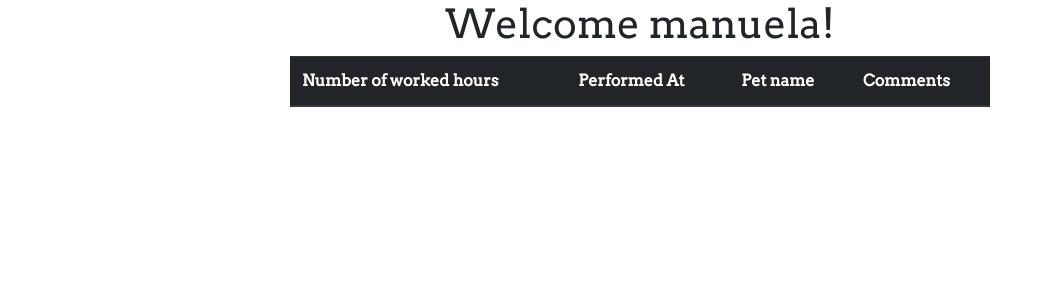
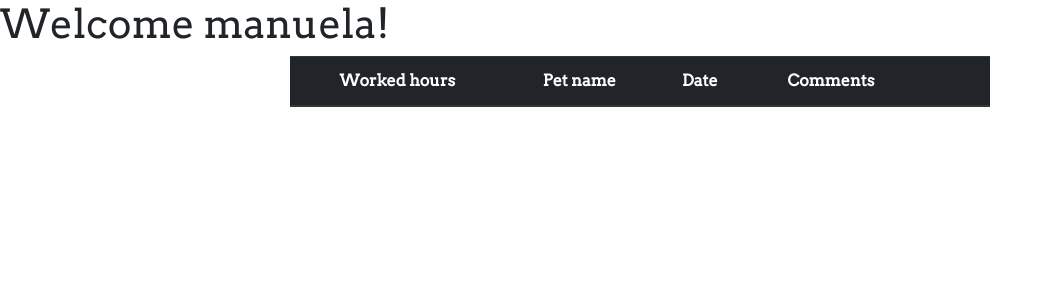
Before and after one commit to manuelaceron/pet-sitting-app, a Flask app: page /all in a window 1280 px wide. Shown: the part 56-356 px from the top of the page, without its empty margins (0-1053 px from the left). Run offline with Flask 3, Linux system fonts and the light colour scheme; a user stored in the database is signed in; data comes from the database, SQL or seed files in the repository; lists and menus that the app fills with data are empty; some libraries are stand-ins or nearby versions.

Commit message:
Beautify all hours template

```diff
--- a/workingHoursLogger/templates/all_hours.html
+++ b/workingHoursLogger/templates/all_hours.html
@@ -6,7 +6,7 @@ href="{{ url_for('static', filename= 'extended_beauty.css') }}"
 {% endblock %}
 
 {% block content %}
-<center>
+
   <h1>Welcome {{ user.name }}!</h1>
 {% with messages = get_flashed_messages() %}
 {% if messages %}
@@ -14,28 +14,30 @@ href="{{ url_for('static', filename= 'extended_beauty.css') }}"
   {{ messages[0] }}
 </div>
 {% endif %} {% endwith %}
-
-<div>
+<center>
+  <div>
     <table class="table table-hover" style="width: 700px;">
       <thead class="thead-dark">
         <tr>
-          <th scope="col">Number of worked hours</th>
-          <th scope="col">Performed At</th>
-          <th scope="col">Pet name</th>
-          <th scope="col">Comments</th>
+          <th scope="col"> <center>Worked hours</center></th>
+          <th scope="col"> <center>Pet name</center></th>
+          <th scope="col"> <center>Date</center></th>
+          <th scope="col"> <center>Comments</center></th>
+          <th scope="col"> <center></center></th>
+          <th scope="col"> <center></center></th>
         </tr>
       </thead>
       <tbody>
         {% for hour in hours.items %}
         <tr>
           <td>{{ hour.hours }}</td>
+          <td>{{ hour.pet.name }}</td>
           <td>{{ hour.date_posted.strftime('%m/%d/%Y') }}</td>
-          <td>{{ hour.pet_name }}</td>
           <td>{{ hour.comment }}</td>
           <td>
             <a
               href="{{ url_for('main.update_working_hours', hour_id=hour.id) }}"
-              class="btn btn-outline-primary"
+              class="btn btn-outline-primary btn-sm"
               role="button"
             >
               Edit
@@ -44,7 +46,7 @@ href="{{ url_for('static', filename= 'extended_beauty.css') }}"
           <td>
             <a
               href="{{ url_for('main.delete_working_hours', hour_id=hour.id) }}"
-              class="btn btn-outline-danger"
+              class="btn btn-outline-danger btn-sm"
               role="button"
             >
               Delete
@@ -73,6 +75,7 @@ href="{{ url_for('static', filename= 'extended_beauty.css') }}"
 
 
   </div>
+
 </center>
 
 {% endblock %}
```
